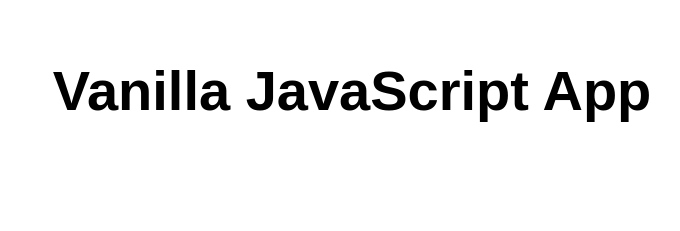
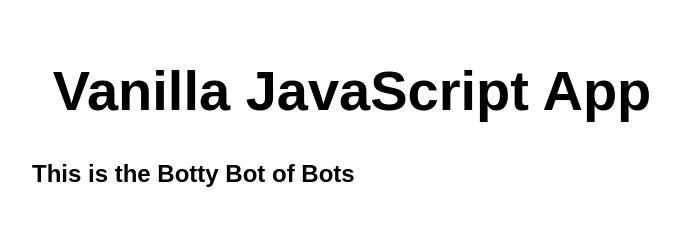
Before and after one commit to nkap12/webBot, a website: page src/index.html in a window 1280 px wide. Shown: the whole page, without its empty margins (288-968 px from the left). Drawn offline with Linux system fonts and the light colour scheme.

Commit message:
add description

```diff
--- a/src/index.html
+++ b/src/index.html
@@ -11,6 +11,7 @@
 <body>
   <main>
     <h1>Vanilla JavaScript App</h1>
+    <h2>This is the Botty Bot of Bots</h2>
   </main>
 </body>
 
```
